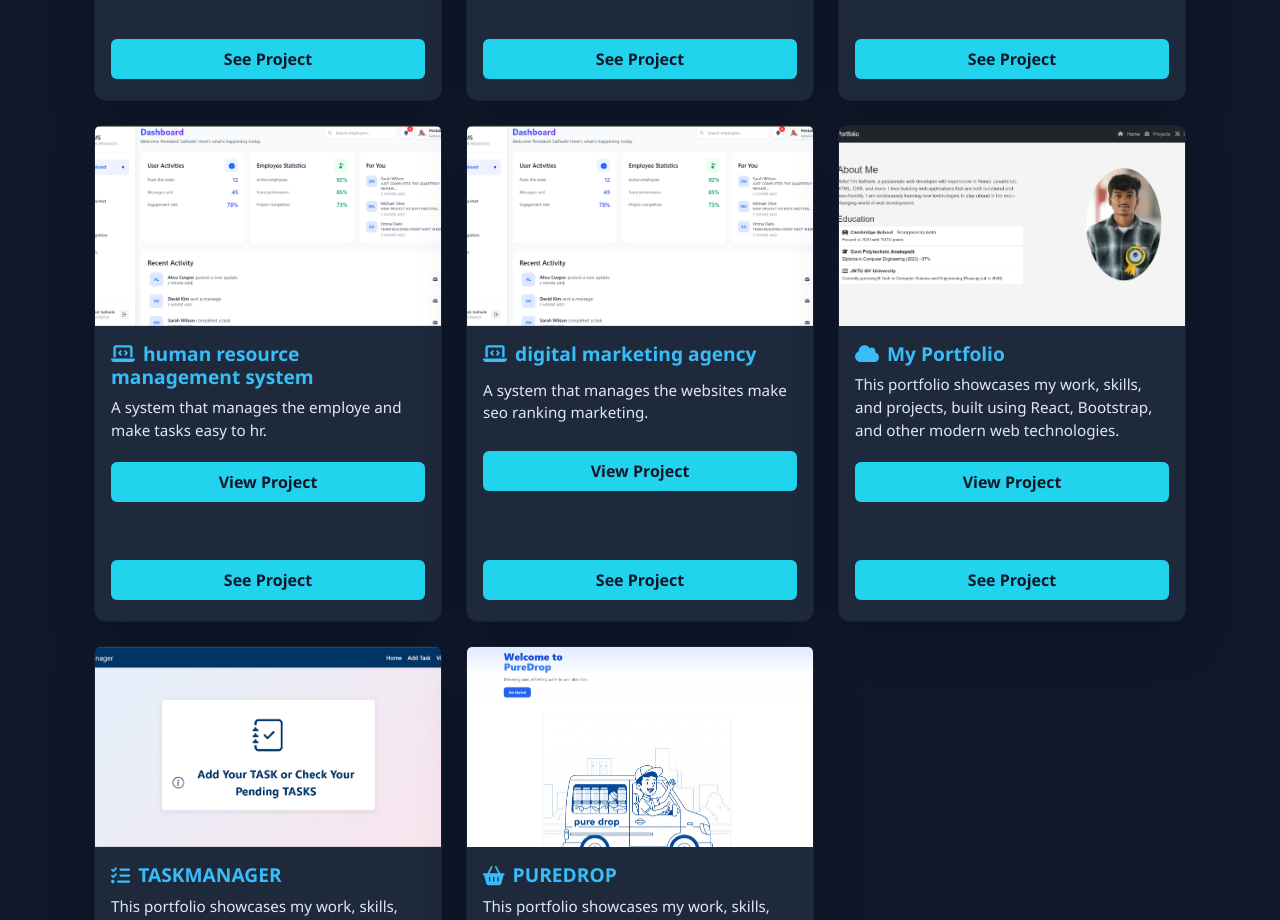
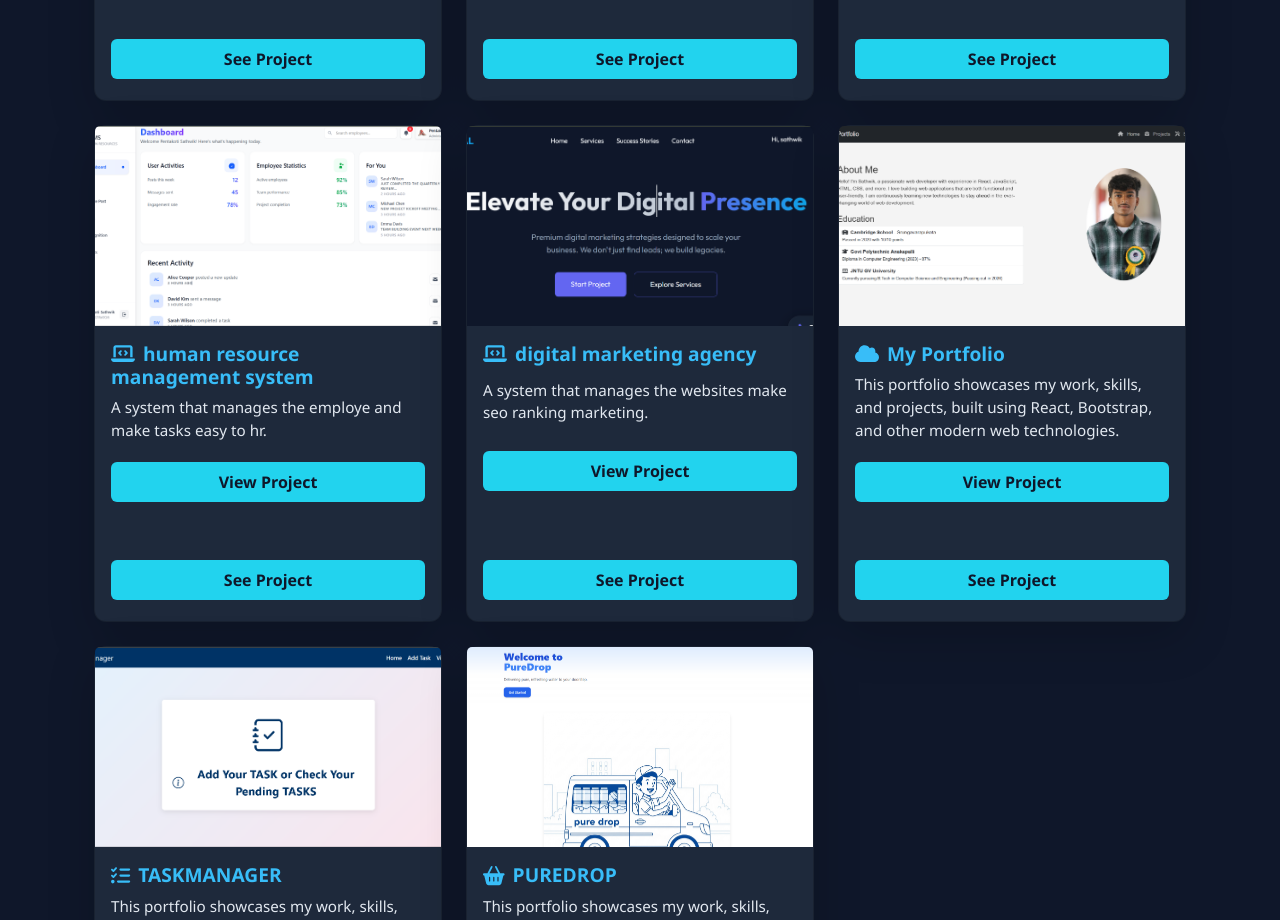
Before and after one commit to Sathwik-45/my_portfolio, a React (Vite) app: page / in a window 1280 px wide. Shown: the part 1320-2240 px from the top of the page. Built offline with nearby package versions, Linux system fonts and the light colour scheme.

Commit message:
image updated

```diff
--- a/src/components/project.jsx
+++ b/src/components/project.jsx
@@ -48,7 +48,7 @@ function Projects() {
       title: "digital marketing agency",
       description: "A system that manages the websites make seo ranking marketing.",
       icon: faLaptopCode,
-      image: hrmsImg,
+      image: dmaImg,
       githubLink: "https://github.com/sathwik-45/dma",
       projectlink: "https://dma-bay.vercel.app/"
     },
@@ -65,7 +65,7 @@ function Projects() {
       icon: faTasks,
       image: TaskImg,
       githubLink: "https://github.com/sathwik-45/taskmanagar",
-      projectlink: "https://taskmanager-orpin-kappa.vercel.app/"
+      projectlink: "https://taskmanager.vercel.app/"
     },
     {
       title: "PUREDROP",
```
